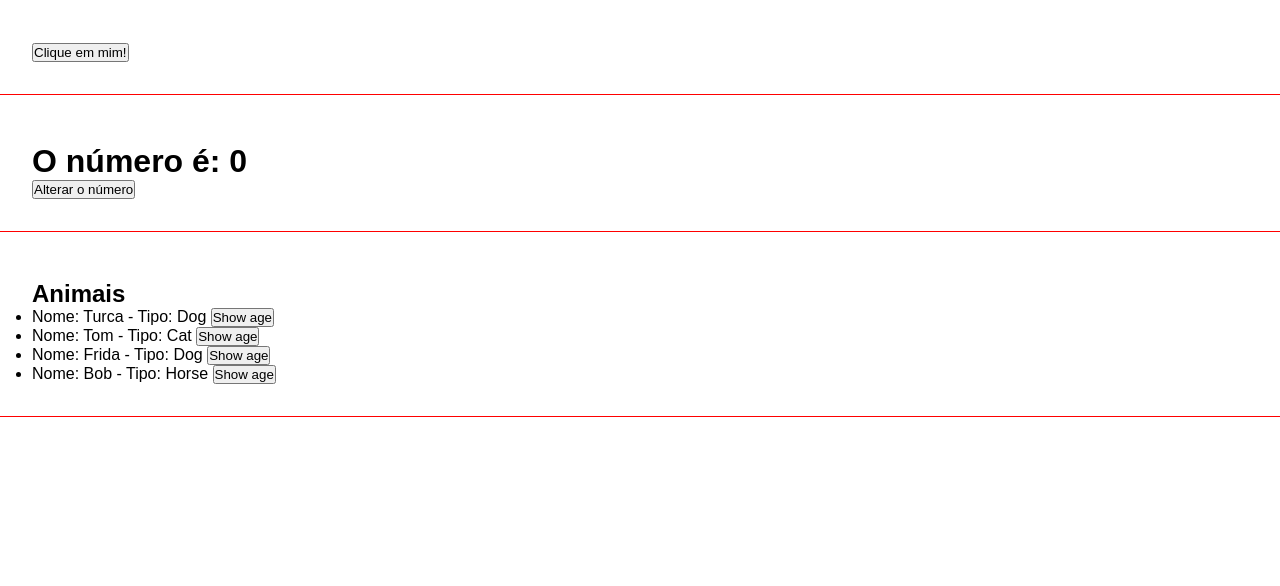
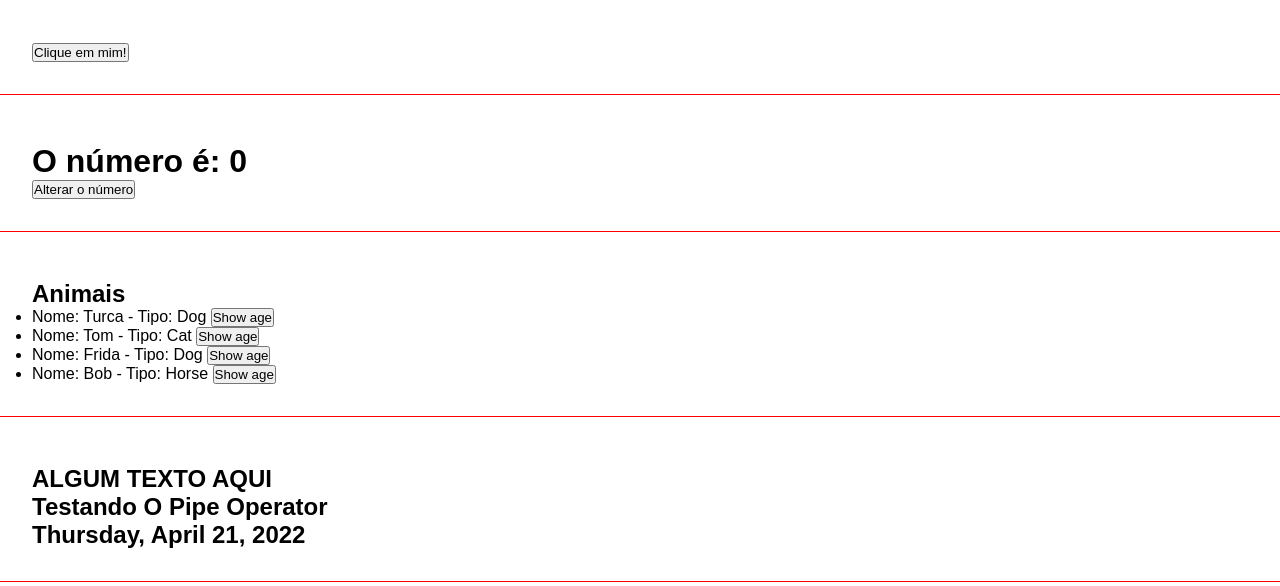
Before and after one commit to valberjr/hora-de-codar-angular-13, an Angular app: page / in a window 1280 px wide. Shown: the part 850-1436 px from the top of the page. Built offline with nearby package versions, Linux system fonts and the light colour scheme.

Commit message:
pipe operators

```diff
--- a/src/app/app.component.html
+++ b/src/app/app.component.html
@@ -11,4 +11,5 @@
 <app-eventos></app-eventos>
 <app-emitter></app-emitter>
 <app-list-render></app-list-render>
+<app-pipes></app-pipes>
 <router-outlet></router-outlet>
--- a/src/app/app.module.ts
+++ b/src/app/app.module.ts
@@ -11,6 +11,7 @@
 import { EmitterComponent } from './components/emitter/emitter.component';
 import { ChangeNumberComponent } from './components/change-number/change-number.component';
 import { ListRenderComponent } from './components/list-render/list-render.component';
+import { PipesComponent } from './components/pipes/pipes.component';
 
 @NgModule({
   declarations: [
@@ -22,7 +23,8 @@
     EventosComponent,
     EmitterComponent,
     ChangeNumberComponent,
-    ListRenderComponent
+    ListRenderComponent,
+    PipesComponent
   ],
   imports: [
     BrowserModule,
--- /dev/null
+++ b/src/app/components/pipes/pipes.component.html
@@ -0,0 +1,5 @@
+<div class="class">
+  <h2>{{ "Algum texto aqui" | uppercase }}</h2>
+  <h2>{{ someText | titlecase }}</h2>
+  <h2>{{ today | date: "fullDate" }}</h2>
+</div>
--- /dev/null
+++ b/src/app/components/pipes/pipes.component.ts
@@ -0,0 +1,15 @@
+import { Component, OnInit } from '@angular/core';
+
+@Component({
+  selector: 'app-pipes',
+  templateUrl: './pipes.component.html',
+  styleUrls: ['./pipes.component.scss'],
+})
+export class PipesComponent implements OnInit {
+  someText = 'testando o pipe operator';
+  today = new Date();
+
+  constructor() {}
+
+  ngOnInit(): void {}
+}
```
Also changed, not shown: src/app/components/pipes/pipes.component.scss (added), 1 other file (tests, documents, lock files or other folders).
